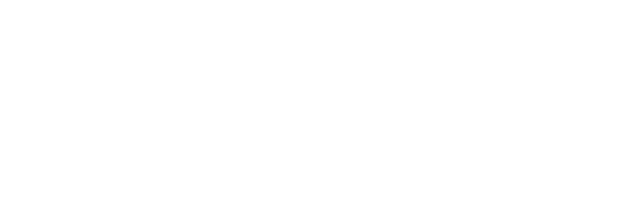
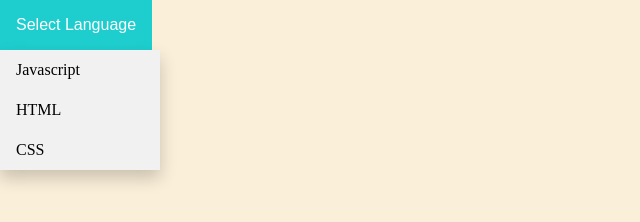
Before and after one commit to rmadisetti3/StackOverCode, a website: page public/index.html in a window 1280 px wide. Shown: the whole page, without its empty margins (0-640 px from the left). Drawn offline with nearby package versions, Linux system fonts and the light colour scheme; files that its build step writes are made by us from their sources.

Commit message:
transfers preliminary styling and html objects

```diff
--- a/public/css/style.css
+++ b/public/css/style.css
@@ -0,0 +1,55 @@
+body {
+    height: 100%;
+    background-color: #faefd9;
+}
+main {
+    height: 100%;
+    grid-gap: 10px;
+    color: white;
+    display: grid;
+    grid-template-rows: 30px repeat(2, 1fr);
+    grid-template-columns: 1fr;
+  }
+.code-editor {
+
+}
+.stack-side {
+    background-color: #d9e7fa;
+}
+.dropbtn {
+  background-color: #013b3b;
+  color: white;
+  padding: 16px;
+  font-size: 16px;
+  border: none;
+}
+
+.dropdown {
+  position: relative;
+  display: inline-block;
+}
+
+.dropdown-content {
+  display: none;
+  position: absolute;
+  background-color: #f1f1f1;
+  min-width: 160px;
+  box-shadow: 0px 8px 16px 0px rgba(0, 0, 0, 0.2);
+  z-index: 1;
+}
+
+.dropdown-content a {
+  color: black;
+  padding: 12px 16px;
+  text-decoration: none;
+  display: block;
+}
+.dropdown-content a:hover {
+  background-color: #ddd;
+}
+.dropdown:hover .dropdown-content {
+  display: block;
+}
+.dropdown:hover .dropbtn {
+  background-color: #1ecece;
+}
--- a/public/index.html
+++ b/public/index.html
@@ -1,15 +1,25 @@
 <!DOCTYPE html>
 <html lang="en">
-<head>
-    <meta charset="UTF-8">
-    <meta name="viewport" content="width=device-width, initial-scale=1.0">
-    <meta http-equiv="X-UA-Compatible" content="ie=edge">
-    <link rel="stylesheet" href="reset.css">
-    <link rel="stylesheet" href="style.css">
+  <head>
+    <meta charset="UTF-8" />
+    <meta name="viewport" content="width=device-width, initial-scale=1.0" />
+    <meta http-equiv="X-UA-Compatible" content="ie=edge" />
+    <link rel="stylesheet" href="./css/reset.css" />
+    <link rel="stylesheet" href="./css/style.css" />
     <script src="https://code.jquery.com/jquery.js"></script>
     <title>StackOverCode</title>
-</head>
-<body>
+  </head>
+  <body>
+    <div class="code-editor">
+      <div class="dropdown">
+        <button class="dropbtn">Select Language</button>
+        <div class="dropdown-content">
+          <a href="#">Javascript</a> <a href="#">HTML</a> <a href="#">CSS</a>
+        </div>
+      </div>
+    </div>
+    <div class="stack-side">
 
-</body>
+    </div>
+  </body>
 </html>
```
